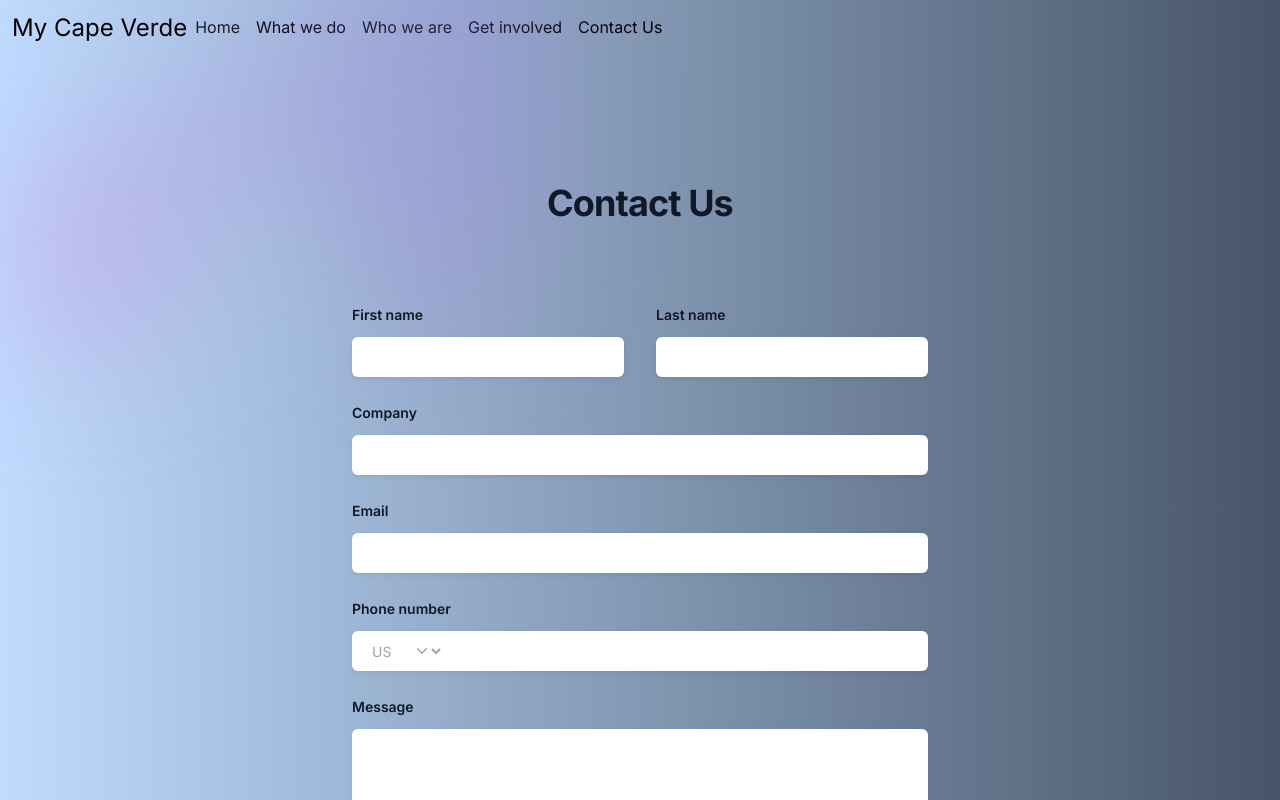
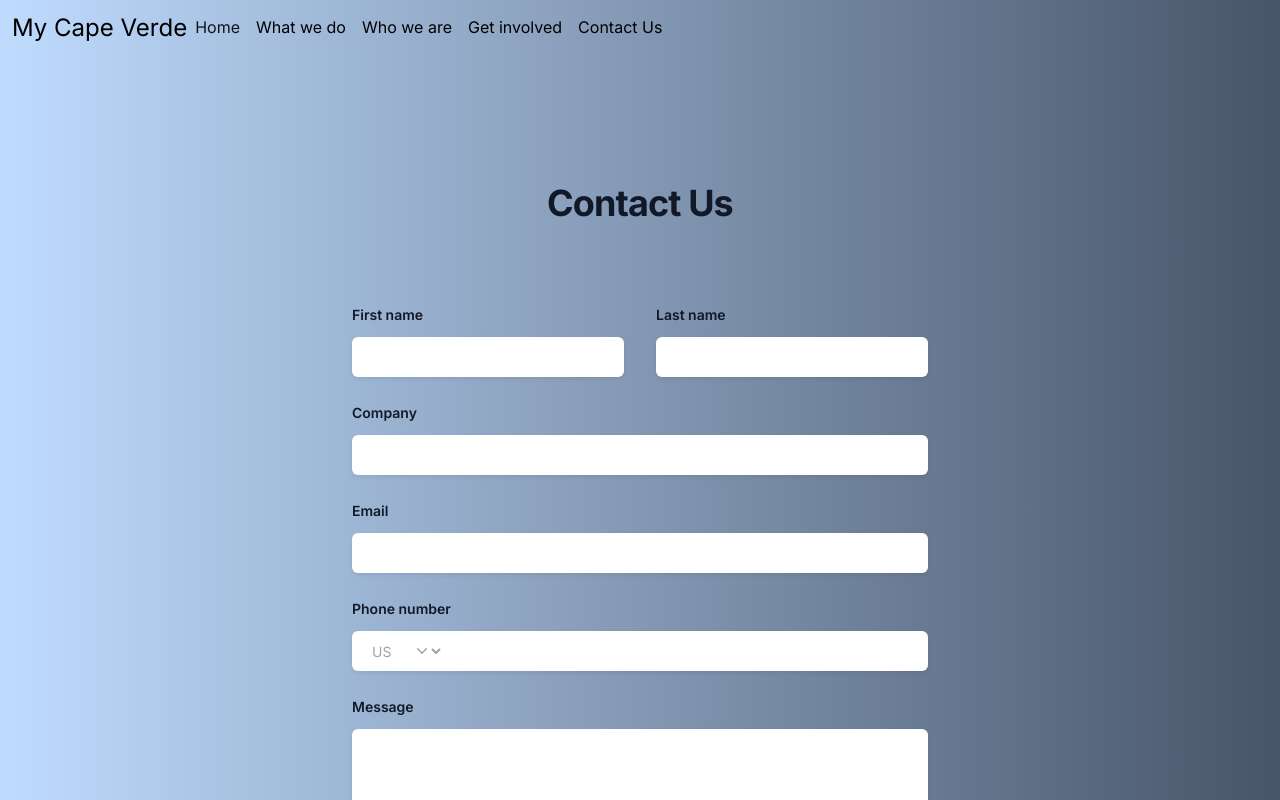
Before and after one commit to jacam666/capeverde, a Next.js app: page /contactUs in a window 1280 px wide. Shown: the top 800 px of the page. Built offline with nearby package versions, Linux system fonts and the light colour scheme.

Commit message:
fixed the non responding navbar on the contactus page

```diff
--- a/src/app/components/DonateButton.tsx
+++ b/src/app/components/DonateButton.tsx
@@ -5,7 +5,7 @@ export default function DonateButton() {
     return (
         <div className='text-center'>
             <a href='https://www.paypal.com' target='blank' rel='noopener noreferrer'>
-                <MDBBtn className='mt-4 mb-4 py-2 text-3xl'>Donate Now</MDBBtn>
+                <MDBBtn className='mt-4 mb-4 py-2' style={{ width: '40vw'}}>Donate Now</MDBBtn>
             </a>
         </div>
     );
--- a/src/app/contactUs/page.tsx
+++ b/src/app/contactUs/page.tsx
@@ -3,11 +3,10 @@ import ResponsiveNavbar from "../components/ResponsiveNavbar"
 
 export default function ContactUs() {
     return (
-        <div>
+        <div style={{ minHeight: '100vh' }}>
             <ResponsiveNavbar />
             <div className="isolate bg-white px-6 py-24 sm:py-32 lg:px-8 bg-gradient-to-r from-blue-200 to-slate-600">
                 <div className="absolute inset-x-0 top-[-10rem] -z-10 transform-gpu overflow-hidden blur-3xl sm:top-[-20rem]" aria-hidden="true">
-                <div className="relative left-1/2 -z-10 aspect-[1155/678] w-[36.125rem] max-w-none -translate-x-1/2 rotate-[30deg] bg-gradient-to-tr from-[#ff80b5] to-[#9089fc] opacity-30 sm:left-[calc(50%-40rem)] sm:w-[72.1875rem]" style={{ clipPath: 'polygon(74.1% 44.1%, 100% 61.6%, 97.5% 26.9%, 85.5% 0.1%, 80.7% 2%, 72.5% 32.5%, 60.2% 62.4%, 52.4% 68.1%, 47.5% 58.3%, 45.2% 34.5%, 27.5% 76.7%, 0.1% 64.9%, 17.9% 100%, 27.6% 76.8%, 76.1% 97.7%, 74.1% 44.1%)' }}></div>
                 </div>
                 <div className="mx-auto max-w-2xl text-center">
                     <h2 className="text-3xl font-bold tracking-tight text-gray-900 sm:text-4xl">Contact Us</h2>
```
